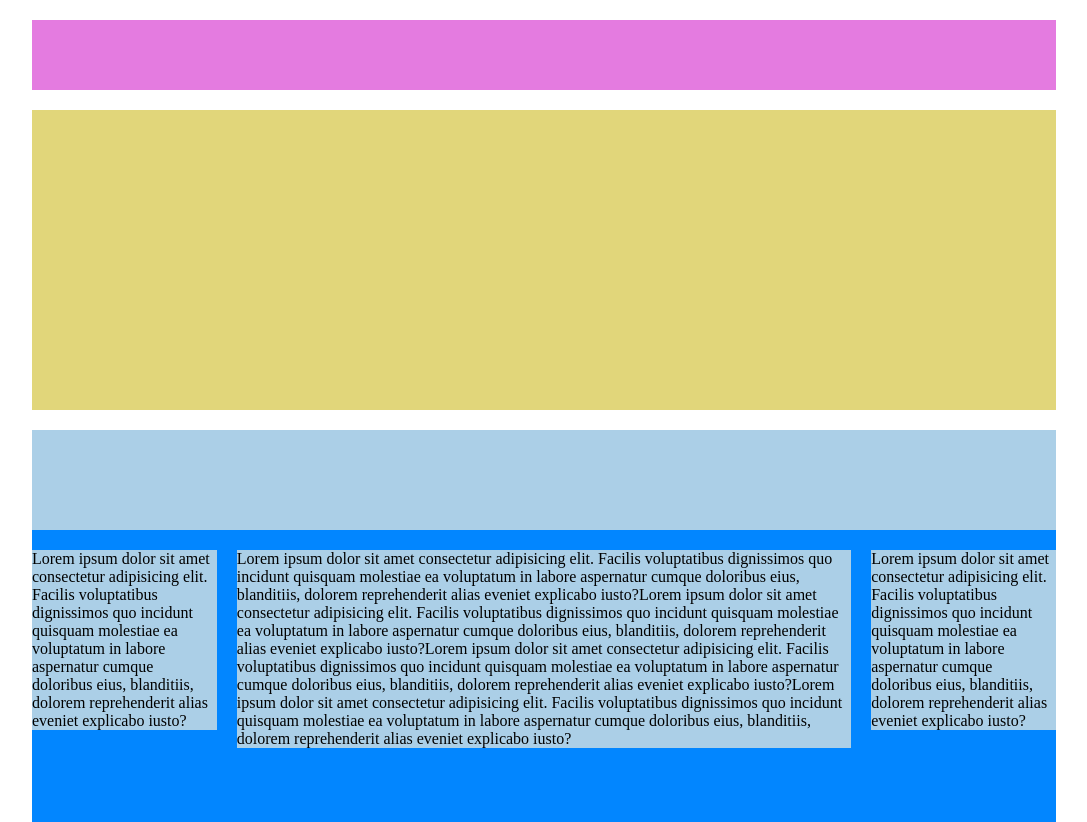
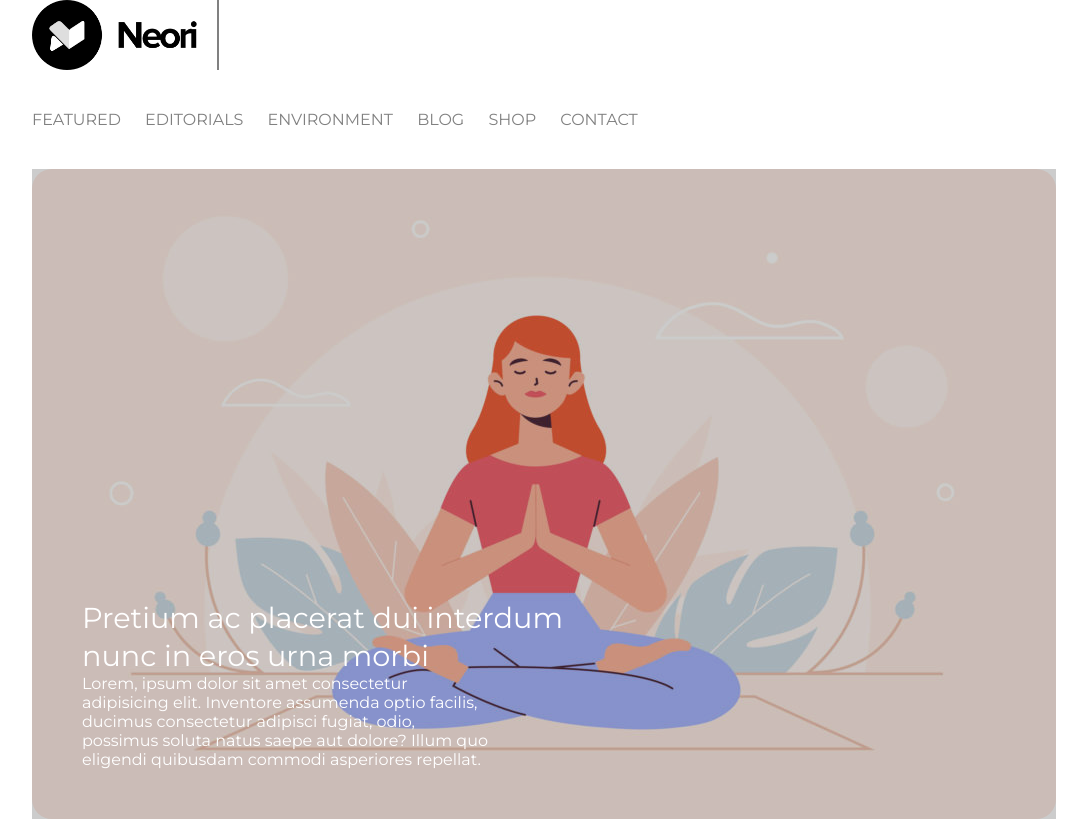
Before and after one commit to edoerco/htmlcss-wp, a plain HTML site: page index.html in a window 1280 px wide. Shown: the top 822 px of the page, without its empty margins (96-1183 px from the left). Drawn offline with Linux system fonts and the light colour scheme.

Commit message:
Main superiore

```diff
--- a/css/style.css
+++ b/css/style.css
@@ -2,6 +2,10 @@
     margin: 0;
     padding: 0;
     box-sizing: border-box;
+}
+
+body {
+    font-family: 'Montserrat', sans-serif;
 }
 
 /* common */
@@ -15,25 +19,77 @@
     display: table;
     clear: both;
 }
+
+.box {
+    border-radius: 20px;
+}
 /* / common */
 
-header {
+/* header */
+#logo {
     height: 70px;
-    background-color: #e47be0;
-    margin: 20px 0;
 }
 
-footer {
-    height: 40px;
-    background-color: #8800ff;
-    margin: 10px auto 40px;
+#logo img {
+    height: 70px;
+    border-right: solid 2px grey;
+    padding-right: 20px;
 }
 
+nav {
+    margin: 40px 0;
+}
+
+nav li {
+    display: inline;
+    list-style: none;
+    text-transform: uppercase;
+    padding-right: 20px;
+}
+
+nav li a {
+    text-decoration: none;
+    color: grey;
+}
+/* / header */
+
 /* main */
-.main-sup {
-    height: 300px;
-    background-color: #e1d67a;
+.banner {
+    position: relative;
+    height: 650px;
+    color: white;
 }
+
+.banner img {
+    width: 100%;
+    height: 100%;
+    object-fit: cover;
+}
+
+.banner-text {
+    position: absolute;
+    width: 50%;
+    bottom: 50px;
+    left: 50px;
+}
+
+.banner-text h2 {
+    font-weight: 400;
+    line-height: 1.3em;
+    font-size: 1.8em;
+}
+
+.banner-text p {
+    width: 80%;
+}
+
+.overlay {
+    position:absolute;
+    inset: 0;
+    background-color: rgba(0, 0, 0, 0.2);
+}
+
+
 
 .main-inf  {
     background-color: #0286ff;
@@ -65,3 +121,8 @@ footer {
     width: calc((100% / 5) - 20px);
 }
 /* / parte interna del main */
+
+footer {
+    height: 40px;
+    background-color: #8800ff;
+    margin: 10px auto 40px;
--- a/index.html
+++ b/index.html
@@ -4,6 +4,8 @@
     <meta charset="UTF-8">
     <meta http-equiv="X-UA-Compatible" content="IE=edge">
     <meta name="viewport" content="width=device-width, initial-scale=1.0">
+    <link rel="preconnect" href="https://fonts.gstatic.com">
+    <link href="https://fonts.googleapis.com/css2?family=Montserrat:ital,wght@0,100;0,200;0,300;0,400;0,500;0,600;0,700;0,800;1,100;1,200;1,300;1,400;1,500;1,600;1,700;1,800&display=swap" rel="stylesheet">
     <link rel="stylesheet" href="css/style.css">
     <title>Struttura wp</title>
 </head>
@@ -13,10 +15,19 @@
 
         <!-- header -->
         <header>
-            <div>
-
+            <div id="logo">
+                <img src="img/logo.png" alt="logo">
             </div>
-            <div></div>
+            <nav>
+                <ul>
+                    <li><a href="#">featured</a></li>
+                    <li><a href="#">editorials</a></li>
+                    <li><a href="#">environment</a></li>
+                    <li><a href="#">blog</a></li>
+                    <li><a href="#">shop</a></li>
+                    <li><a href="#">contact</a></li>
+                </ul>
+            </nav>
         </header>
         <!-- / header -->
 
@@ -24,7 +35,14 @@
         <main>
 
             <!-- superiore -->
-            <section class="main-sup"></section>
+            <div class="banner">
+                <div class="overlay"></div>
+                <img class="box" src="img/banner.jpg" alt="banner">
+                <div class="banner-text">
+                    <h2>Pretium ac placerat dui interdum nunc in eros urna morbi</h2>
+                    <p>Lorem, ipsum dolor sit amet consectetur adipisicing elit. Inventore assumenda optio facilis, ducimus consectetur adipisci fugiat, odio, possimus soluta natus saepe aut dolore? Illum quo eligendi quibusdam commodi asperiores repellat.</p>
+                </div>
+            </div>
             <!-- / superiore -->
 
             <!-- inferiore -->
```
